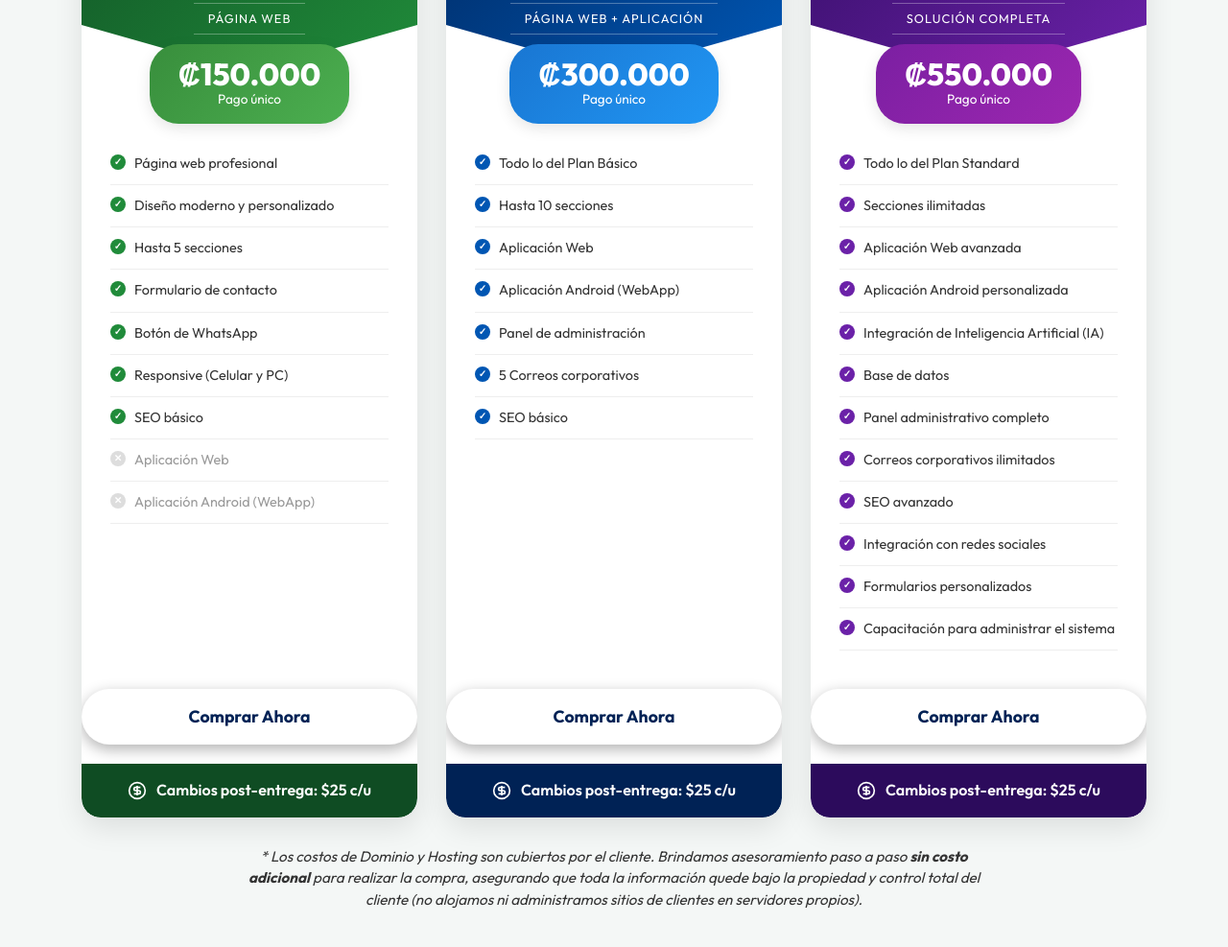
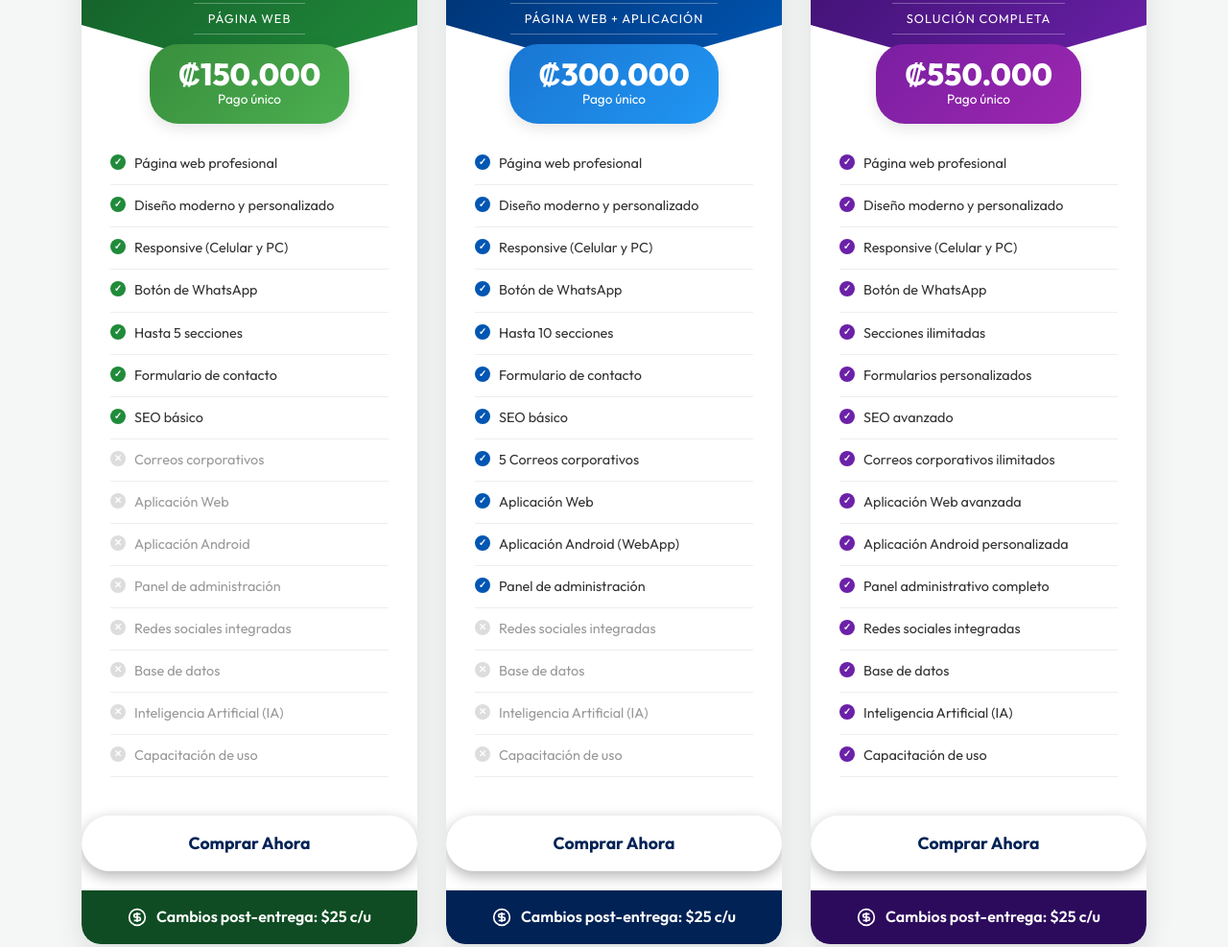
Before and after one commit to WEWebcr/Mantixor, a website built with Vite: page index.html in a window 1280 px wide. Shown: the part 926-1913 px from the top of the page at 96% size. Built offline with nearby package versions, Linux system fonts and the light colour scheme.

Commit message:
Estandarizar listas de características en formato escalera

```diff
--- a/index.html
+++ b/index.html
@@ -66,13 +66,19 @@
             <ul class="features">
               <li>Página web profesional</li>
               <li>Diseño moderno y personalizado</li>
+              <li>Responsive (Celular y PC)</li>
+              <li>Botón de WhatsApp</li>
               <li>Hasta 5 secciones</li>
               <li>Formulario de contacto</li>
-              <li>Botón de WhatsApp</li>
-              <li>Responsive (Celular y PC)</li>
               <li>SEO básico</li>
+              <li class="disabled">Correos corporativos</li>
               <li class="disabled">Aplicación Web</li>
-              <li class="disabled">Aplicación Android (WebApp)</li>
+              <li class="disabled">Aplicación Android</li>
+              <li class="disabled">Panel de administración</li>
+              <li class="disabled">Redes sociales integradas</li>
+              <li class="disabled">Base de datos</li>
+              <li class="disabled">Inteligencia Artificial (IA)</li>
+              <li class="disabled">Capacitación de uso</li>
             </ul>
             <div style="text-align: center; margin: 20px 0;">
               <a href="https://wa.me/50657035886?text=Hola%20Mantixor,%20deseo%20proceder%20con%20la%20compra%20del%20Plan%20B%C3%A1sico%20por%20%E2%82%A1150.000." target="_blank" rel="noopener noreferrer" class="btn-primary" style="display: block; width: 100%; box-sizing: border-box;">Comprar Ahora</a>
@@ -101,13 +107,21 @@
               <span>Pago único</span>
             </div>
             <ul class="features">
-              <li>Todo lo del Plan Básico</li>
+              <li>Página web profesional</li>
+              <li>Diseño moderno y personalizado</li>
+              <li>Responsive (Celular y PC)</li>
+              <li>Botón de WhatsApp</li>
               <li>Hasta 10 secciones</li>
+              <li>Formulario de contacto</li>
+              <li>SEO básico</li>
+              <li>5 Correos corporativos</li>
               <li>Aplicación Web</li>
               <li>Aplicación Android (WebApp)</li>
               <li>Panel de administración</li>
-              <li>5 Correos corporativos</li>
-              <li>SEO básico</li>
+              <li class="disabled">Redes sociales integradas</li>
+              <li class="disabled">Base de datos</li>
+              <li class="disabled">Inteligencia Artificial (IA)</li>
+              <li class="disabled">Capacitación de uso</li>
             </ul>
             <div style="text-align: center; margin: 20px 0;">
               <a href="https://wa.me/50657035886?text=Hola%20Mantixor,%20deseo%20proceder%20con%20la%20compra%20del%20Plan%20Standard%20por%20%E2%82%A1300.000." target="_blank" rel="noopener noreferrer" class="btn-primary" style="display: block; width: 100%; box-sizing: border-box;">Comprar Ahora</a>
@@ -136,18 +150,21 @@
               <span>Pago único</span>
             </div>
             <ul class="features">
-              <li>Todo lo del Plan Standard</li>
+              <li>Página web profesional</li>
+              <li>Diseño moderno y personalizado</li>
+              <li>Responsive (Celular y PC)</li>
+              <li>Botón de WhatsApp</li>
               <li>Secciones ilimitadas</li>
+              <li>Formularios personalizados</li>
+              <li>SEO avanzado</li>
+              <li>Correos corporativos ilimitados</li>
               <li>Aplicación Web avanzada</li>
               <li>Aplicación Android personalizada</li>
-              <li>Integración de Inteligencia Artificial (IA)</li>
+              <li>Panel administrativo completo</li>
+              <li>Redes sociales integradas</li>
               <li>Base de datos</li>
-              <li>Panel administrativo completo</li>
-              <li>Correos corporativos ilimitados</li>
-              <li>SEO avanzado</li>
-              <li>Integración con redes sociales</li>
-              <li>Formularios personalizados</li>
-              <li>Capacitación para administrar el sistema</li>
+              <li>Inteligencia Artificial (IA)</li>
+              <li>Capacitación de uso</li>
             </ul>
             <div style="text-align: center; margin: 20px 0;">
               <a href="https://wa.me/50657035886?text=Hola%20Mantixor,%20deseo%20proceder%20con%20la%20compra%20del%20Plan%20Premium%20por%20%E2%82%A1550.000." target="_blank" rel="noopener noreferrer" class="btn-primary" style="display: block; width: 100%; box-sizing: border-box;">Comprar Ahora</a>
```
